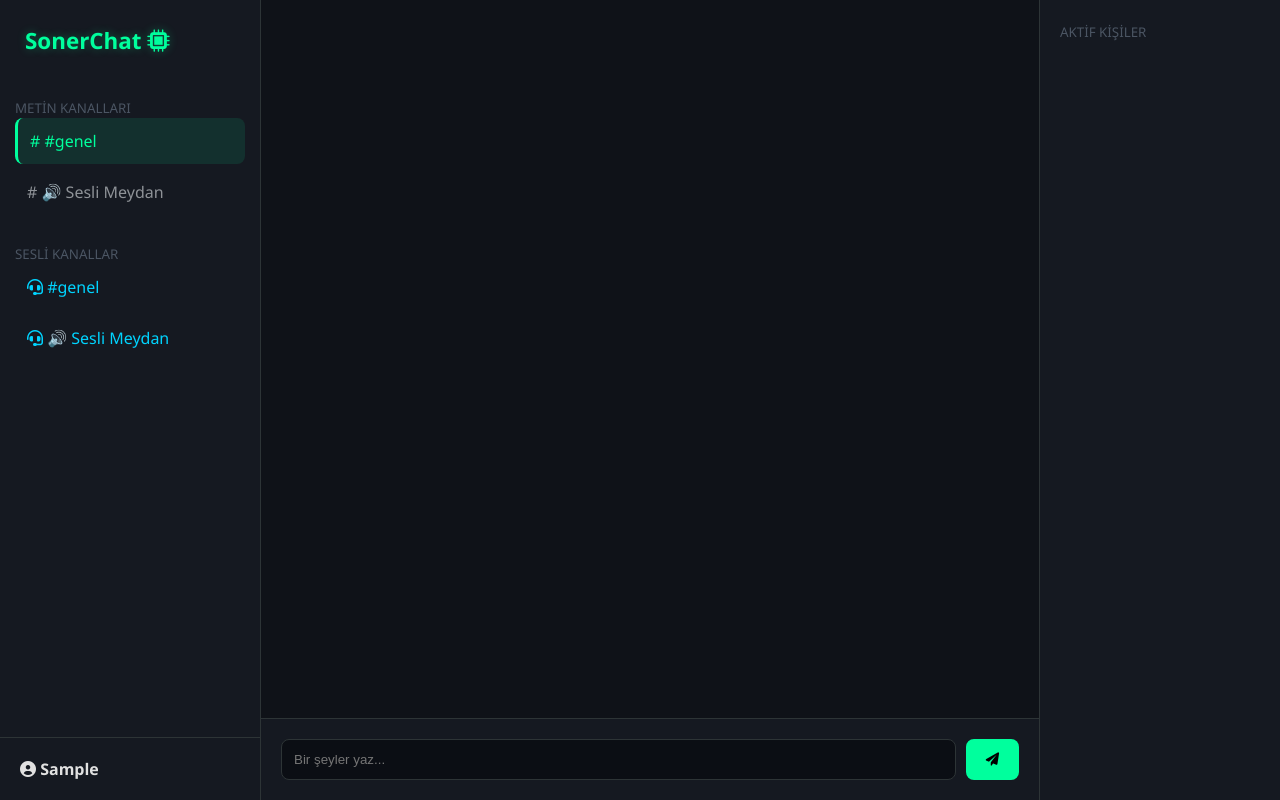
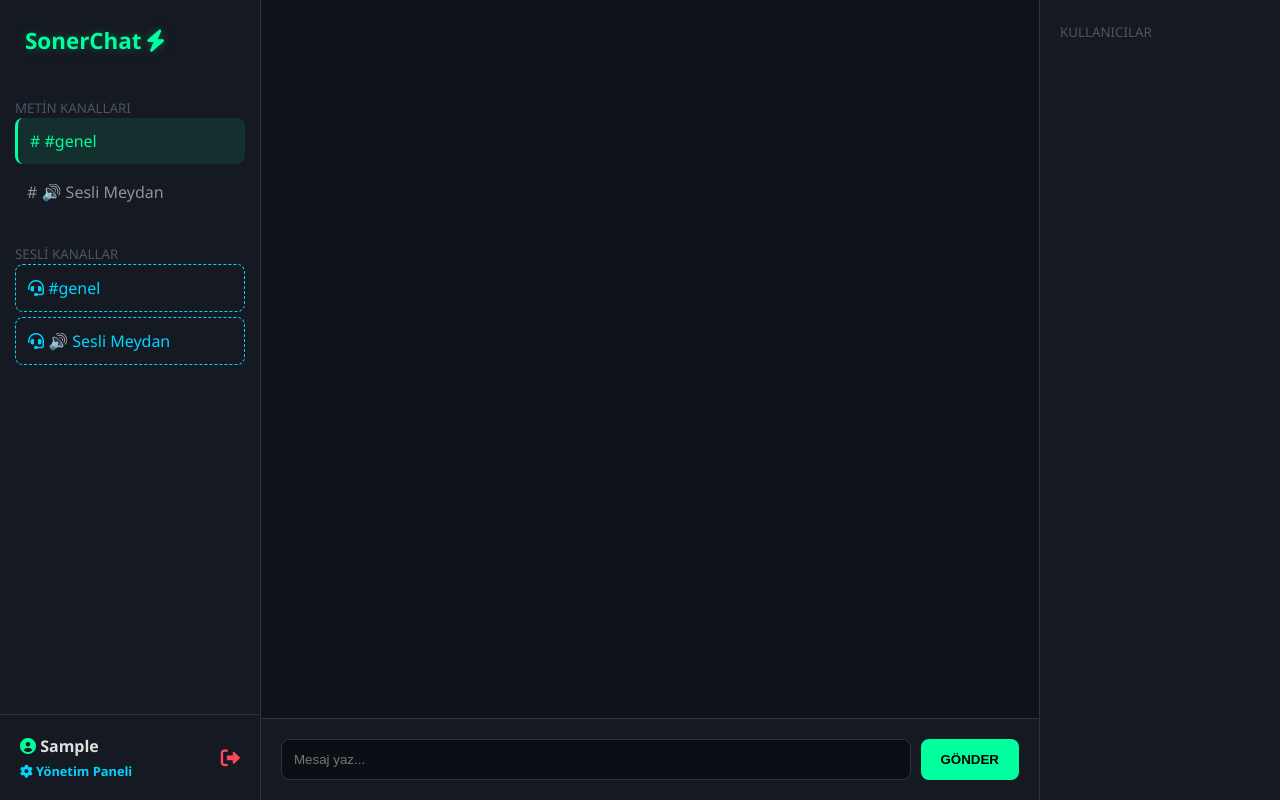
Before and after one commit to sonerhasgul/web_proje, a Flask app: template templates/sohbet.html in a window 1280 px wide. Run offline with Flask 3, Linux system fonts and the light colour scheme; the template is opened without the code that fills it: values that come from a table or form of the project are taken from there, others are empty; tables that the repository leaves empty hold one stand-in row (values such as "Sample post"); some libraries are stand-ins or nearby versions.

Commit message:
Update sohbet.html

```diff
--- a/templates/sohbet.html
+++ b/templates/sohbet.html
@@ -2,7 +2,7 @@
 <html lang="tr">
 <head>
     <meta charset="UTF-8">
-    <title>SonerChat Ultra v1</title>
+    <title>SonerChat Pro</title>
     <link rel="stylesheet" href="https://cdnjs.cloudflare.com/ajax/libs/font-awesome/6.0.0/css/all.min.css">
     <style>
         :root { --bg: #0b0e14; --side: #151921; --p: #00ff9d; --text: #e1e1e1; --accent: #00d4ff; }
@@ -11,28 +11,27 @@
         .sidebar-header { padding: 25px; font-size: 1.4rem; font-weight: bold; color: var(--p); text-shadow: 0 0 10px rgba(0,255,157,0.3); }
         .nav-section { padding: 15px; flex: 1; overflow-y: auto; }
         .room { padding: 12px; border-radius: 8px; cursor: pointer; margin-bottom: 5px; color: #8e9297; transition: 0.2s; }
-        .room:hover { background: #2d3436; color: white; }
         .room.active { background: rgba(0,255,157,0.1); color: var(--p); border-left: 3px solid var(--p); }
-        .room.ses { color: var(--accent); }
+        .room.ses { color: var(--accent); border: 1px dashed var(--accent); }
         .main { flex: 1; display: flex; flex-direction: column; background: #0f1218; }
         #messages { flex: 1; overflow-y: auto; padding: 20px; display: flex; flex-direction: column; gap: 10px; }
         .msg { background: #1e232b; padding: 12px; border-radius: 12px; max-width: 75%; border: 1px solid #2d3436; }
-        .msg.me { align-self: flex-end; background: var(--p); color: #0b0e14; font-weight: 500; }
+        .msg.me { align-self: flex-end; background: var(--p); color: #0b0e14; }
         .input-area { padding: 20px; background: var(--side); display: flex; gap: 10px; border-top: 1px solid #2d3436; }
         input { flex: 1; background: #0b0e14; border: 1px solid #2d3436; padding: 12px; border-radius: 8px; color: white; outline: none; }
         .user-list { width: 200px; background: var(--side); padding: 20px; border-left: 1px solid #2d3436; }
-        .user-item { padding: 8px; cursor: pointer; font-size: 0.9rem; }
+        .user-item { padding: 8px; cursor: pointer; transition: 0.2s; }
         #voice-panel { display: none; background: #1e232b; padding: 15px; border-radius: 10px; margin: 10px; border: 1px solid var(--accent); }
         .meter { height: 6px; background: #0b0e14; border-radius: 3px; margin: 10px 0; overflow: hidden; }
-        #meter-fill { width: 0%; height: 100%; background: var(--p); box-shadow: 0 0 10px var(--p); transition: 0.1s; }
-        #pm-box { display: none; position: fixed; bottom: 90px; right: 220px; width: 300px; height: 380px; background: var(--side); border: 2px solid var(--p); border-radius: 12px; flex-direction: column; box-shadow: 0 10px 30px rgba(0,0,0,0.5); }
-        .pm-head { background: var(--p); color: #0b0e14; padding: 12px; font-weight: bold; display: flex; justify-content: space-between; border-radius: 10px 10px 0 0; }
+        #meter-fill { width: 0%; height: 100%; background: var(--p); transition: 0.1s; }
+        .admin-link { display: block; color: var(--accent); text-decoration: none; font-size: 0.8rem; margin-top: 5px; font-weight: bold; }
+        .admin-link:hover { text-decoration: underline; }
     </style>
 </head>
 <body>
 
 <div class="sidebar">
-    <div class="sidebar-header">SonerChat <i class="fa fa-microchip"></i></div>
+    <div class="sidebar-header">SonerChat <i class="fa fa-bolt"></i></div>
     <div class="nav-section">
         <small style="color: #4b5563">METİN KANALLARI</small>
         {% for o in yazi_odalar %}
@@ -45,157 +44,113 @@
         {% endfor %}
 
         <div id="voice-panel">
-            <span id="v-name" style="font-size: 0.7rem; color: var(--accent);"></span>
+            <span id="v-name" style="font-size: 0.7rem;"></span>
             <div class="meter"><div id="meter-fill"></div></div>
-            <button onclick="leaveVoice()" style="width:100%; background:#ff4757; border:none; color:white; padding:8px; border-radius:5px; cursor:pointer; font-weight:bold">AYRIL</button>
+            <button onclick="leaveVoice()" style="width:100%; background:#ff4757; border:none; color:white; padding:5px; border-radius:5px; cursor:pointer">AYRIL</button>
         </div>
     </div>
-    <div style="padding: 20px; border-top: 1px solid #2d3436;">
-        <i class="fa fa-user-circle"></i> <strong>{{ kullanici.kullanici_adi }}</strong>
+
+    <div style="padding: 20px; border-top: 1px solid #2d3436; display: flex; justify-content: space-between; align-items: center;">
+        <div>
+            <i class="fa fa-user-circle" style="color: var(--p);"></i>
+            <strong>{{ kullanici.kullanici_adi }}</strong>
+            {% if kullanici.is_super_admin %}
+            <a href="/admin" class="admin-link"><i class="fa fa-cog"></i> Yönetim Paneli</a>
+            {% endif %}
+        </div>
+        <a href="/cikis" title="Çıkış" style="color: #ff4757; text-decoration: none; font-size: 1.2rem;"><i class="fa fa-sign-out-alt"></i></a>
     </div>
 </div>
 
 <div class="main">
     <div id="messages"></div>
     <div class="input-area">
-        <input type="text" id="m-in" placeholder="Bir şeyler yaz..." onkeypress="if(event.key==='Enter')send()">
-        <button onclick="send()" style="background:var(--p); border:none; padding:12px 20px; border-radius:8px; cursor:pointer"><i class="fa fa-paper-plane"></i></button>
+        <input type="text" id="m-in" placeholder="Mesaj yaz..." onkeypress="if(event.key==='Enter')send()">
+        <button onclick="send()" style="background:var(--p); border:none; padding:12px 20px; border-radius:8px; cursor:pointer; font-weight:bold">GÖNDER</button>
     </div>
 </div>
 
 <div class="user-list">
-    <small style="color: #4b5563">AKTİF KİŞİLER</small>
-    <div id="u-list-content" style="margin-top:15px"></div>
-</div>
-
-<div id="pm-box">
-    <div class="pm-head"><span id="pm-target"></span> <i class="fa fa-times" onclick="closePM()" style="cursor:pointer"></i></div>
-    <div id="pm-content" style="flex:1; overflow-y:auto; padding:15px; font-size:0.85rem; display:flex; flex-direction:column; gap:8px"></div>
-    <div style="padding:15px; background: #0b0e14; border-radius: 0 0 10px 10px;">
-        <input type="text" id="pm-in" placeholder="Fısılda..." onkeypress="if(event.key==='Enter')sendPM()" style="width:85%">
-    </div>
+    <small style="color: #4b5563">KULLANICILAR</small>
+    <div id="u-list-content" style="margin-top:10px"></div>
 </div>
 
 <script src="https://cdnjs.cloudflare.com/ajax/libs/socket.io/4.0.1/socket.io.js"></script>
 <script>
     const socket = io();
     const myName = "{{ kullanici.kullanici_adi }}";
-    let curRoom = '#genel';
-    let localStream;
-    let peers = {};
-    const rtcConfig = { iceServers: [{ urls: "stun:stun.l.google.com:19302" }] };
+    let curRoom = '#genel', localStream, peers = {}, rtcConfig = { iceServers: [{ urls: "stun:stun.l.google.com:19302" }] };
 
-    // MESAJLAŞMA
     function send() {
         const i = document.getElementById('m-in');
         if(i.value.trim()) { socket.emit('mesaj_gonder', { mesaj: i.value, oda: curRoom }); i.value = ''; }
     }
+
     socket.on('yeni_mesaj', d => {
-        if(d.oda !== curRoom) return;
-        const div = document.createElement('div');
-        div.className = `msg ${d.gonderen === myName ? 'me' : ''}`;
-        div.innerHTML = `<small style="display:block; font-size:0.6rem; margin-bottom:4px; opacity:0.6">${d.gonderen}</small>${d.icerik}`;
-        document.getElementById('messages').appendChild(div);
-        document.getElementById('messages').scrollTop = 99999;
+        if(d.oda === curRoom) {
+            const div = document.createElement('div');
+            div.className = `msg ${d.gonderen === myName ? 'me' : ''}`;
+            div.innerHTML = `<small style="display:block; font-size:0.6rem; opacity:0.6">${d.gonderen}</small>${d.icerik}`;
+            document.getElementById('messages').appendChild(div);
+            document.getElementById('messages').scrollTop = 99999;
+        }
     });
 
-    // KULLANICI LİSTESİ VE PM
     socket.on('kullanici_listesi', list => {
         document.getElementById('u-list-content').innerHTML = list.map(u =>
-            `<div class="user-item" onclick="openPM('${u}')"><i class="fa fa-circle" style="color:var(--p); font-size:0.5rem"></i> ${u}</div>`
+            `<div class="user-item"><i class="fa fa-circle" style="color:var(--p); font-size:0.5rem"></i> ${u}</div>`
         ).join('');
     });
-    function openPM(u) {
-        if(u === myName) return;
-        document.getElementById('pm-target').innerText = u;
-        document.getElementById('pm-box').style.display = 'flex';
-    }
-    function closePM() { document.getElementById('pm-box').style.display = 'none'; }
-    function sendPM() {
-        const i = document.getElementById('pm-input'), target = document.getElementById('pm-target').innerText;
-        socket.emit('ozel_mesaj', { hedef: target, mesaj: i.value });
-        const div = document.createElement('div'); div.innerText = "Ben: " + i.value;
-        document.getElementById('pm-content').appendChild(div); i.value = '';
-    }
-    socket.on('yeni_ozel_mesaj', d => {
-        openPM(d.gonderen);
-        const div = document.createElement('div'); div.innerText = d.gonderen + ": " + d.mesaj;
-        div.style.color = "var(--p)";
-        document.getElementById('pm-content').appendChild(div);
-    });
 
-    // SESLİ ODA (WebRTC KÖPRÜSÜ)
     async function joinVoice(sRoom) {
         try {
             localStream = await navigator.mediaDevices.getUserMedia({ audio: true });
             document.getElementById('voice-panel').style.display = 'block';
-            document.getElementById('v-name').innerText = "BAĞLI: " + sRoom;
+            document.getElementById('v-name').innerText = sRoom;
 
-            // Görsel Seviye Çubuğu
-            const audioCtx = new AudioContext();
-            const analyser = audioCtx.createAnalyser();
-            const source = audioCtx.createMediaStreamSource(localStream);
-            const node = audioCtx.createScriptProcessor(2048, 1, 1);
+            const audioCtx = new AudioContext(), analyser = audioCtx.createAnalyser(), source = audioCtx.createMediaStreamSource(localStream), node = audioCtx.createScriptProcessor(2048, 1, 1);
             source.connect(analyser); analyser.connect(node); node.connect(audioCtx.destination);
             node.onaudioprocess = () => {
-                let arr = new Uint8Array(analyser.frequencyBinCount);
-                analyser.getByteFrequencyData(arr);
+                let arr = new Uint8Array(analyser.frequencyBinCount); analyser.getByteFrequencyData(arr);
                 let avg = arr.reduce((a,b)=>a+b)/arr.length;
-                document.getElementById('meter-fill').style.width = Math.min(avg * 2.5, 100) + "%";
+                document.getElementById('meter-fill').style.width = Math.min(avg * 3, 100) + "%";
             };
-
             socket.emit('ses_sinyali', { type: 'join', oda: sRoom, ad: myName });
-        } catch(e) { alert("Mikrofon izni gerekli!"); }
+        } catch(e) { alert("Mikrofon hatası!"); }
     }
 
     socket.on('ses_sinyali_al', async (data) => {
         if (data.type === 'join') {
-            const peer = createPeer(data.ad, data.oda);
-            const offer = await peer.createOffer();
-            await peer.setLocalDescription(offer);
+            const p = createPeer(data.ad, data.oda);
+            const offer = await p.createOffer(); await p.setLocalDescription(offer);
             socket.emit('ses_sinyali', { type: 'offer', offer, oda: data.oda, hedef: data.ad, gonderen: myName });
         } else if (data.type === 'offer') {
-            const peer = createPeer(data.gonderen, data.oda);
-            await peer.setRemoteDescription(new RTCSessionDescription(data.offer));
-            const answer = await peer.createAnswer();
-            await peer.setLocalDescription(answer);
+            const p = createPeer(data.gonderen, data.oda);
+            await p.setRemoteDescription(new RTCSessionDescription(data.offer));
+            const answer = await p.createAnswer(); await p.setLocalDescription(answer);
             socket.emit('ses_sinyali', { type: 'answer', answer, oda: data.oda, hedef: data.gonderen, gonderen: myName });
-        } else if (data.type === 'answer') {
-            await peers[data.gonderen].setRemoteDescription(new RTCSessionDescription(data.answer));
-        } else if (data.type === 'ice') {
-            await peers[data.gonderen].addIceCandidate(new RTCIceCandidate(data.candidate));
-        }
+        } else if (data.type === 'answer') { await peers[data.gonderen].setRemoteDescription(new RTCSessionDescription(data.answer)); }
+        else if (data.type === 'ice') { await peers[data.gonderen].addIceCandidate(new RTCIceCandidate(data.candidate)); }
     });
 
-    function createPeer(targetUser, oda) {
-        const peer = new RTCPeerConnection(rtcConfig);
-        peers[targetUser] = peer;
-        localStream.getTracks().forEach(t => peer.addTrack(t, localStream));
-
-        peer.ontrack = (e) => {
-            let audio = document.getElementById('audio-' + targetUser);
-            if(!audio) {
-                audio = document.createElement('audio');
-                audio.id = 'audio-' + targetUser;
-                audio.autoplay = true;
-                document.body.appendChild(audio);
-            }
-            audio.srcObject = e.streams[0];
+    function createPeer(target, oda) {
+        const p = new RTCPeerConnection(rtcConfig); peers[target] = p;
+        localStream.getTracks().forEach(t => p.addTrack(t, localStream));
+        p.ontrack = (e) => {
+            let a = document.getElementById('audio-' + target);
+            if(!a) { a = document.createElement('audio'); a.id = 'audio-' + target; a.autoplay = true; document.body.appendChild(a); }
+            a.srcObject = e.streams[0];
         };
-
-        peer.onicecandidate = (e) => {
-            if(e.candidate) socket.emit('ses_sinyali', { type: 'ice', candidate: e.candidate, oda: oda, hedef: targetUser, gonderen: myName });
-        };
-        return peer;
+        p.onicecandidate = (e) => { if(e.candidate) socket.emit('ses_sinyali', { type: 'ice', candidate: e.candidate, oda: oda, hedef: target, gonderen: myName }); };
+        return p;
     }
 
     function leaveVoice() { location.reload(); }
     function switchRoom(ad, id) {
         if(ad === curRoom) return;
-        curRoom = ad;
-        document.getElementById('messages').innerHTML = "";
+        curRoom = ad; document.getElementById('messages').innerHTML = "";
         document.querySelectorAll('.room').forEach(e=>e.classList.remove('active'));
-        document.getElementById('r-'+id).classList.add('active');
+        if(id) document.getElementById('r-'+id).classList.add('active');
     }
 </script>
 </body>
```
